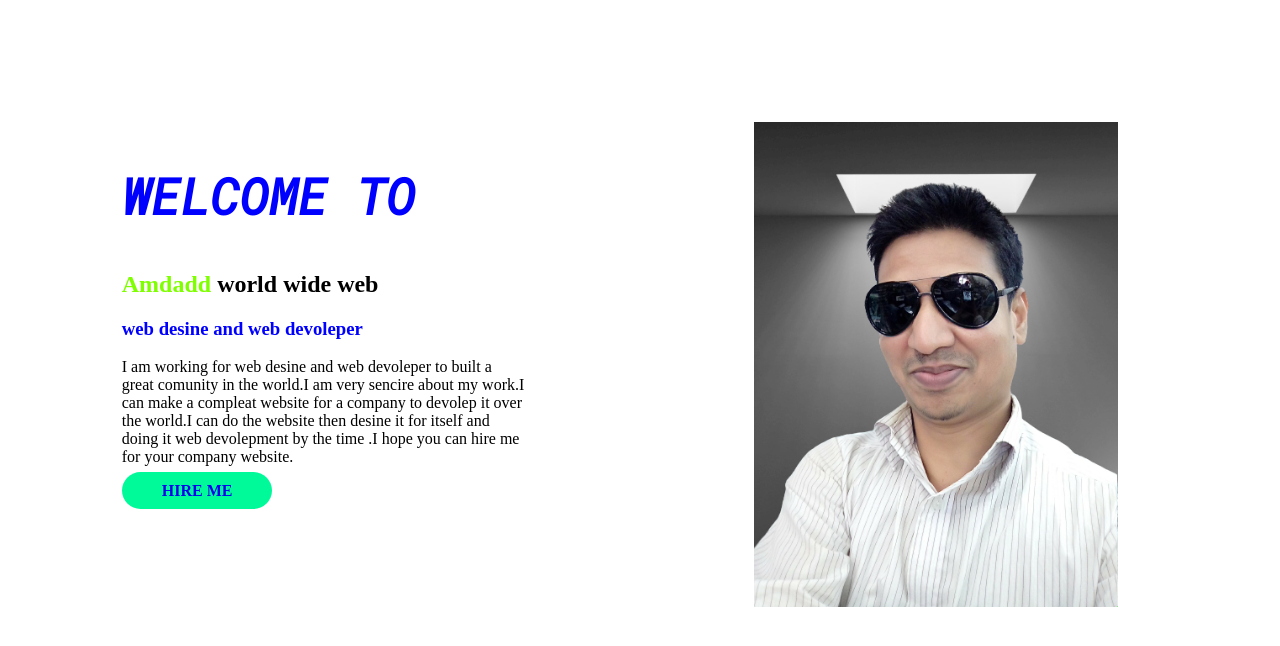
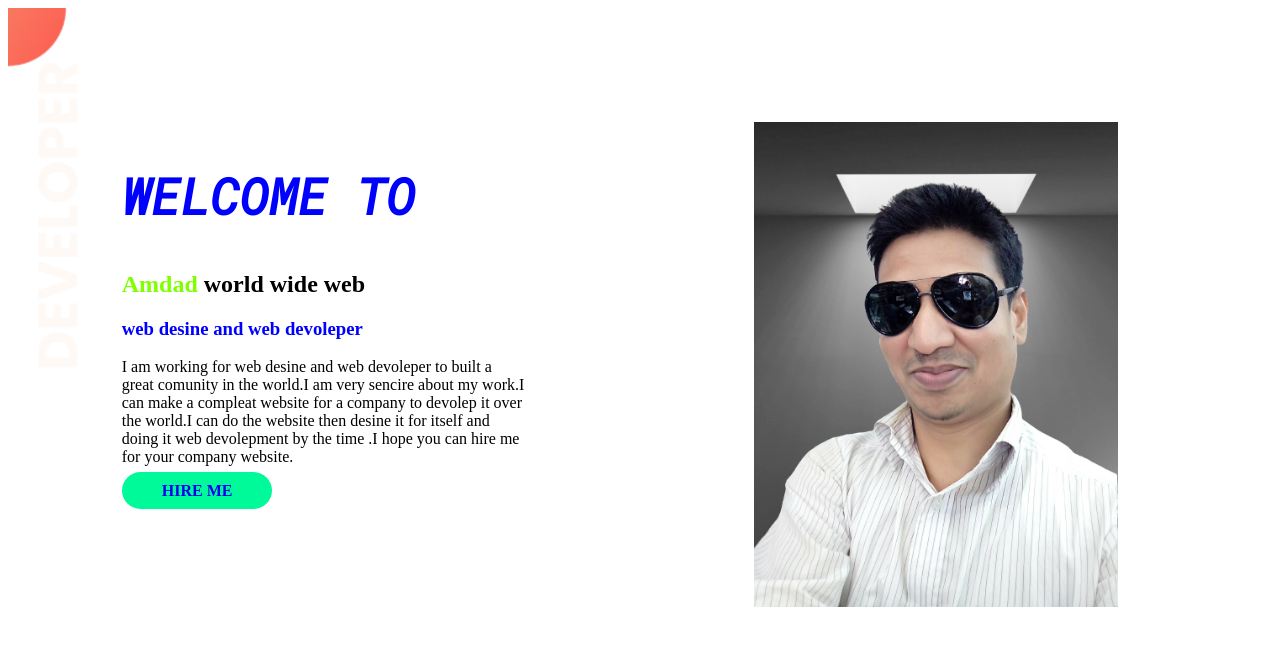
Before and after one commit to amdadprogramar/My-profile-devoleper, a plain HTML site: page index.html in a window 1280 px wide. Drawn offline with Linux system fonts and the light colour scheme.

Commit message:
new aded

```diff
--- a/index.html
+++ b/index.html
@@ -13,11 +13,11 @@
 </head>
 
 <body>
-    <section>
+    <section class="top-baner">
         <div class="half-width">
             <h1 class="real-time">WELCOME TO</h1>
 
-            <h2><span class="real-color">Amdadd</span> world wide web</h2>
+            <h2><span class="real-color">Amdad</span> world wide web</h2>
             <h3 class="real-time">web desine and web devoleper</h3>
 
             <p>
--- a/style.css
+++ b/style.css
@@ -1,4 +1,4 @@
-.real-time {
+    .real-time {
     color: blue;
 }
 
@@ -31,3 +31,7 @@ section {
     font-weight: 700;
     border-radius: 20px;
 }
+
+.top-baner {
+    background-image: url(top-banner.png);
+    background-repeat: no-repeat;
```
Also changed, not shown: top-banner.png (added).
